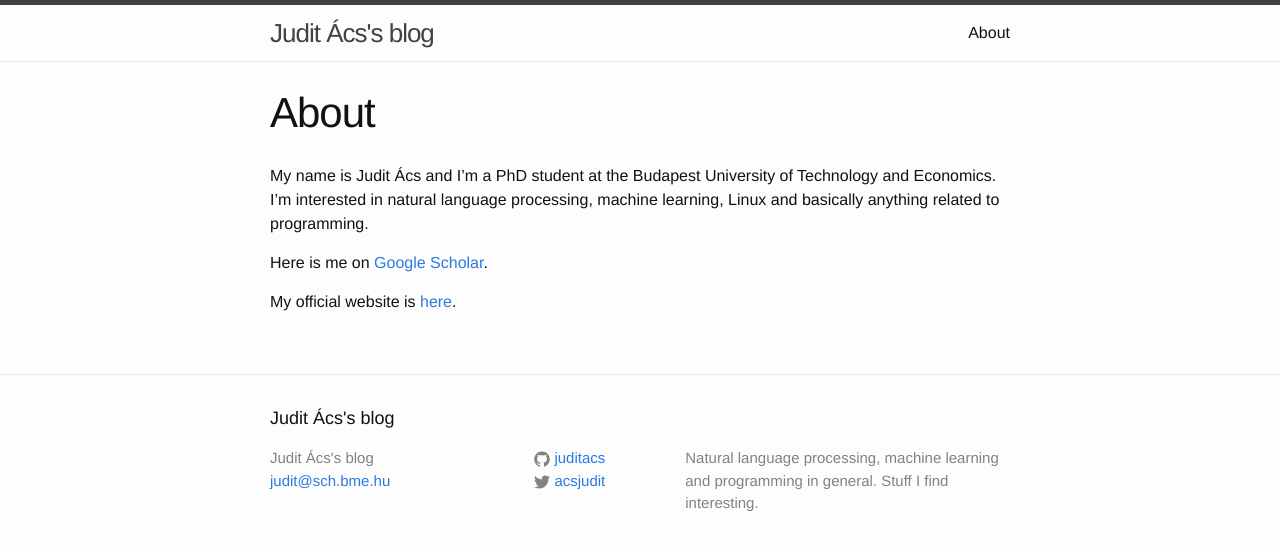
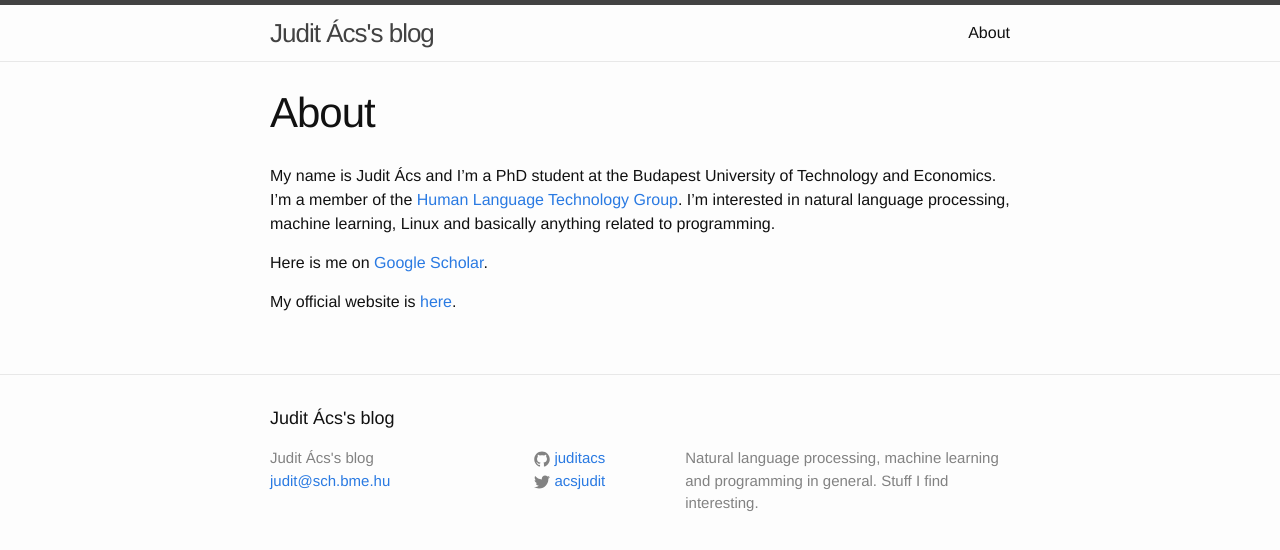
Before and after one commit to juditacs/juditacs.github.io, a Jekyll site: the page built from about.md, in a window 1280 px wide. Shown: the top 550 px of the page. Built offline with Jekyll 4.4.1, drawn with Linux system fonts in a browser that asks for light colours.

Commit message:
add link to hlt website

```diff
--- a/about.md
+++ b/about.md
@@ -5,6 +5,7 @@ permalink: /about/
 ---
 
 My name is Judit Ács and I'm a PhD student at the Budapest University of Technology and Economics.
+I'm a member of the [Human Language Technology Group](http://hlt.bme.hu/).
 I'm interested in natural language processing, machine learning, Linux and basically anything related to programming.
 
 Here is me on [Google Scholar](https://scholar.google.hu/citations?user=rIStlyMAAAAJ&hl=en).
```
